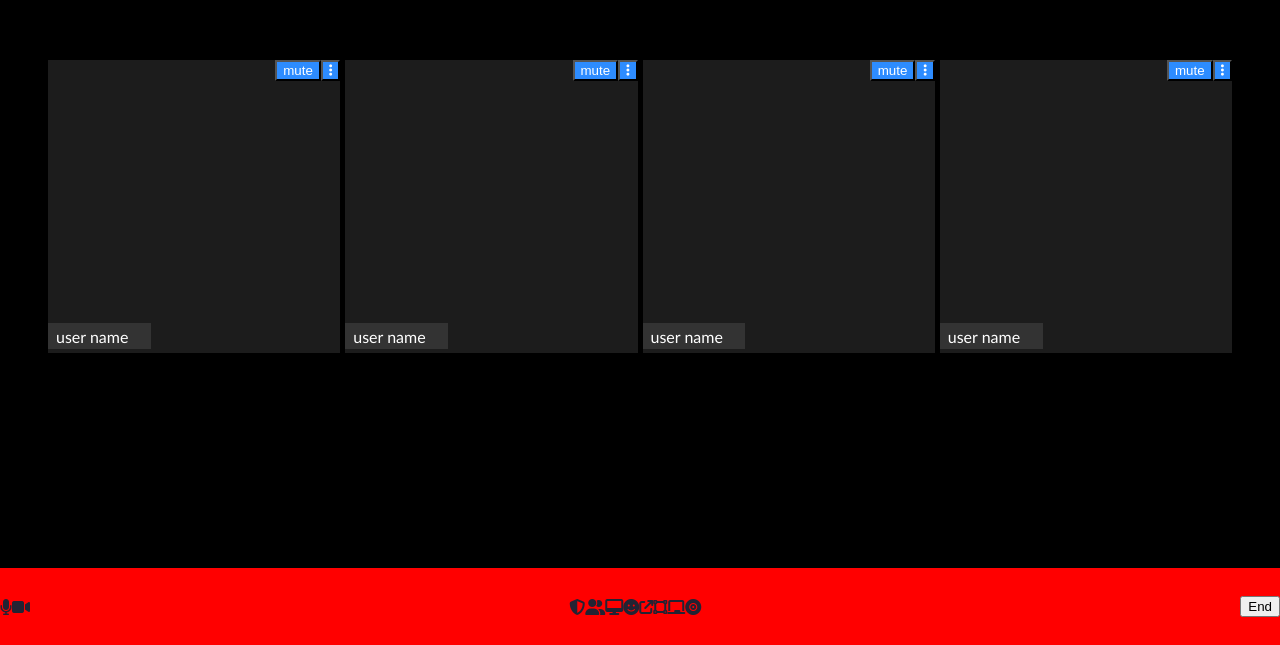
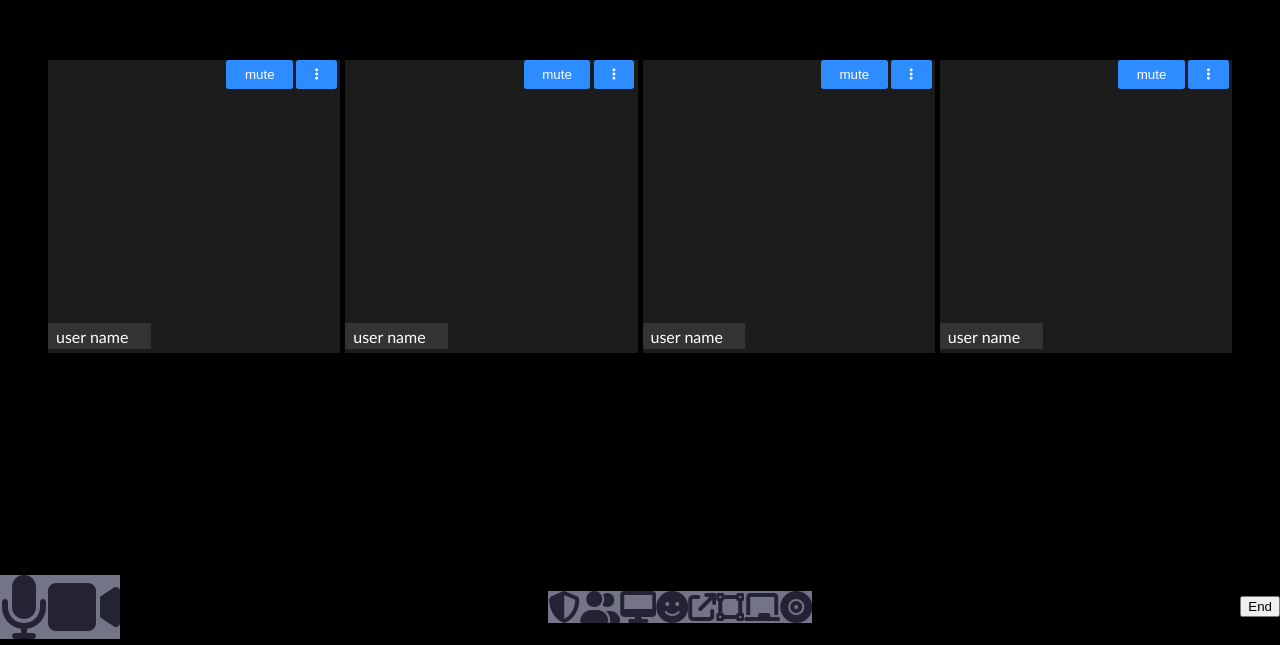
Before and after one commit to tal0311/zoom-clone-frontend, a Vue app: page /meeting/1 in a window 1280 px wide. Shown: the part 155-800 px from the top of the page. Built offline with nearby package versions, Linux system fonts and the light colour scheme.

Commit message:
action-bar

```diff
--- a/src/assets/styles/components/actions-bar.scss
+++ b/src/assets/styles/components/actions-bar.scss
@@ -1,9 +1,14 @@
 .actions-bar {
   width: 100%;
-  background: red;
+  background-color: #000;
   height: 10vh;
   display: flex;
   &.flex {
     justify-content: space-between;
   }
+
+  .action {
+    background-color: $clr6;
+    font-size: 2em;
+  }
 }
--- a/src/assets/styles/components/screen-preview.scss
+++ b/src/assets/styles/components/screen-preview.scss
@@ -16,13 +16,9 @@
         padding: 0.2em 1.4em 0.2em 0.5em;
       }
       // background-color: re;
-      .mute-btn-screen {
-        background: $clr3;
-        color: #fff;
-      }
+      .mute-btn-screen,
       .menu-btn-screen {
-        background: $clr3;
-        color: #fff;
+        @include mute-opt-btns;
       }
     }
   }
--- a/src/assets/styles/setup/_mixins.scss
+++ b/src/assets/styles/setup/_mixins.scss
@@ -22,3 +22,12 @@
     }
   }
 }
+
+@mixin mute-opt-btns {
+  border: none;
+  padding: 0.5em 1.4em;
+  border-radius: 0.2em;
+  background: $clr3;
+  color: #fff;
+  margin-inline-end: 0.2rem;
+}
--- a/src/components/meeting-actions.vue
+++ b/src/components/meeting-actions.vue
@@ -1,20 +1,20 @@
 <template>
   <div class="actions-bar flex align-center">
-    <div class="mic-vid">
-      <i class="fa-solid fa-microphone"></i>
-      <i class="fa-solid fa-video"></i>
-      <i class="fa-solid fa-microphone-slash d-none"></i>
-      <i class="fa-solid fa-video-slash d-none"></i>
+    <div class="action mic-vid">
+      <i class="action fa-solid fa-microphone"></i>
+      <i class="action fa-solid fa-video"></i>
+      <i class="action fa-solid fa-microphone-slash d-none"></i>
+      <i class="action fa-solid fa-video-slash d-none"></i>
     </div>
     <div class="actions-container">
-      <i class="fa-solid fa-shield-halved"></i>
-      <i class="fa-solid fa-user-group"></i>
-      <i class="fa-solid fa-desktop"></i>
-      <i class="fa-solid fa-face-smile"></i>
-      <i class="fa-solid fa-arrow-up-right-from-square"></i>
-      <i class="fa-solid fa-vector-square"></i>
-      <i class="fa-solid fa-chalkboard"></i>
-      <i class="fa-solid fa-record-vinyl"></i>
+      <i class="action fa-solid fa-shield-halved"></i>
+      <i class="action fa-solid fa-user-group"></i>
+      <i class="action fa-solid fa-desktop"></i>
+      <i class="action fa-solid fa-face-smile"></i>
+      <i class="action fa-solid fa-arrow-up-right-from-square"></i>
+      <i class="action fa-solid fa-vector-square"></i>
+      <i class="action fa-solid fa-chalkboard"></i>
+      <i class="action fa-solid fa-record-vinyl"></i>
     </div>
     <button>End</button>
   </div>
```
